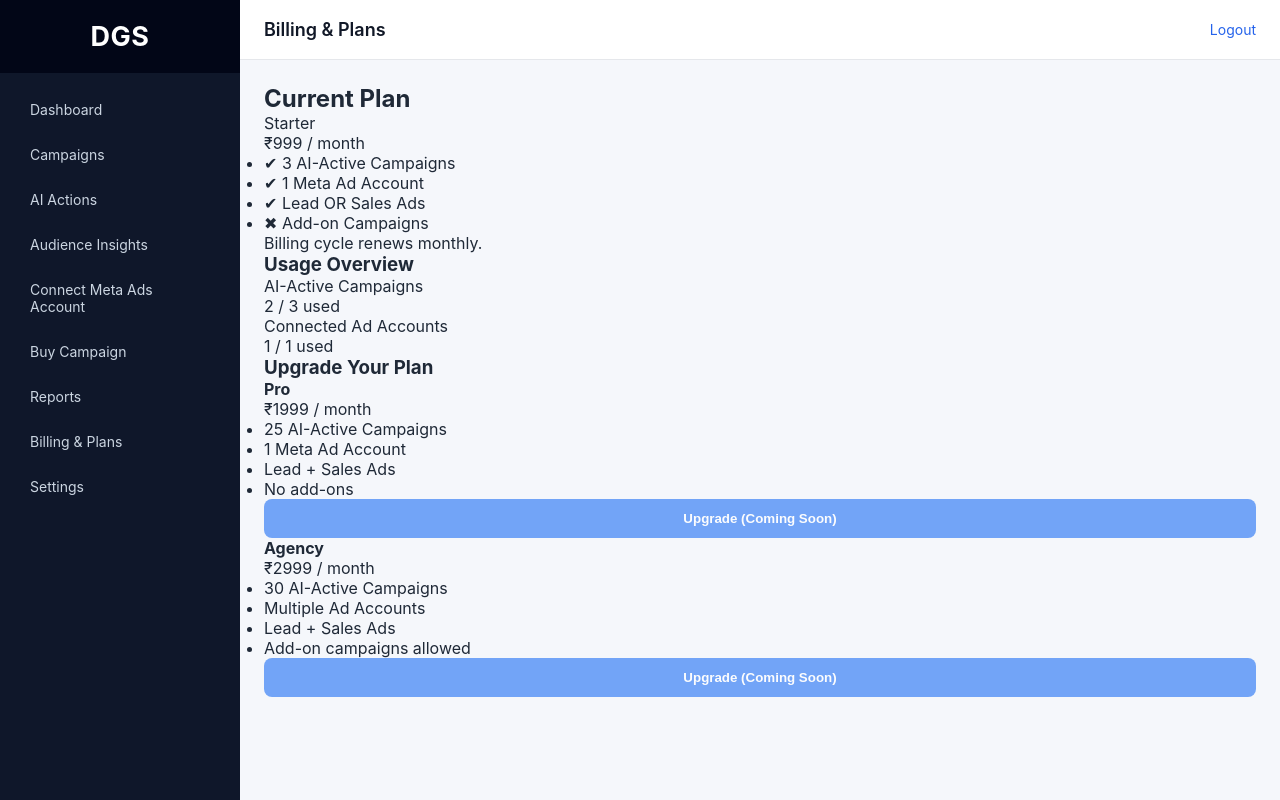
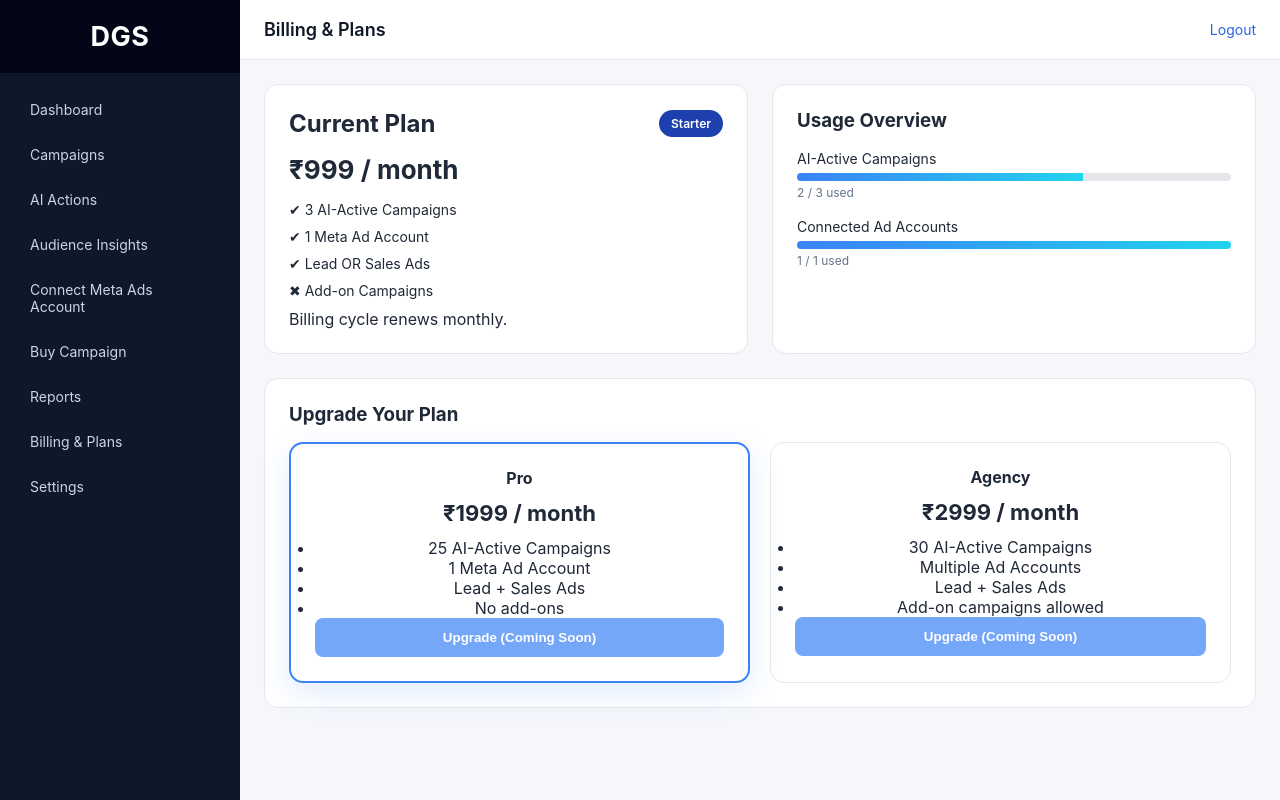
Before and after one commit to digitalgrowthstudioteam/Meta-AI, a FastAPI app: template frontend/user/templates/billing.html in a window 1280 px wide. Run offline with FastAPI, Linux system fonts and the light colour scheme; the template is opened without the code that fills it, so the values that code supplies are empty.

Commit message:
Update app.css

```diff
--- a/frontend/shared/assets/css/app.css
+++ b/frontend/shared/assets/css/app.css
@@ -613,3 +613,114 @@ body {
     cursor: not-allowed;
     opacity: 0.7;
 }
+
+/* =========================
+   Billing & Plans UI
+========================= */
+.billing-container {
+    max-width: 1100px;
+    margin: 0 auto;
+    display: grid;
+    grid-template-columns: 1fr 1fr;
+    gap: 24px;
+}
+
+.current-plan-card,
+.usage-card {
+    background: #ffffff;
+    border-radius: 14px;
+    padding: 24px;
+    border: 1px solid #e5e7eb;
+}
+
+.plan-header {
+    display: flex;
+    justify-content: space-between;
+    align-items: center;
+}
+
+.plan-badge {
+    background: #1e40af;
+    color: white;
+    padding: 6px 12px;
+    border-radius: 999px;
+    font-size: 12px;
+    font-weight: 600;
+}
+
+.plan-price {
+    font-size: 26px;
+    font-weight: 700;
+    margin: 16px 0;
+}
+
+.plan-features {
+    list-style: none;
+    padding: 0;
+}
+
+.plan-features li {
+    margin: 10px 0;
+    font-size: 14px;
+}
+
+.usage-item {
+    margin-top: 18px;
+}
+
+.usage-label {
+    font-size: 14px;
+    margin-bottom: 6px;
+}
+
+.usage-bar {
+    width: 100%;
+    height: 8px;
+    background: #e5e7eb;
+    border-radius: 999px;
+    overflow: hidden;
+}
+
+.usage-fill {
+    height: 100%;
+    background: linear-gradient(90deg, #3b82f6, #22d3ee);
+}
+
+.usage-meta {
+    font-size: 12px;
+    color: #64748b;
+    margin-top: 4px;
+}
+
+.upgrade-section {
+    grid-column: 1 / -1;
+    background: #ffffff;
+    padding: 24px;
+    border-radius: 14px;
+    border: 1px solid #e5e7eb;
+}
+
+.upgrade-grid {
+    display: grid;
+    grid-template-columns: repeat(auto-fit, minmax(260px, 1fr));
+    gap: 20px;
+    margin-top: 16px;
+}
+
+.upgrade-card {
+    border: 1px solid #e5e7eb;
+    border-radius: 14px;
+    padding: 24px;
+    text-align: center;
+}
+
+.upgrade-card.highlight {
+    border: 2px solid #3b82f6;
+    box-shadow: 0 10px 30px rgba(59,130,246,0.15);
+}
+
+.upgrade-price {
+    font-size: 22px;
+    font-weight: 700;
+    margin: 12px 0;
+}
```
